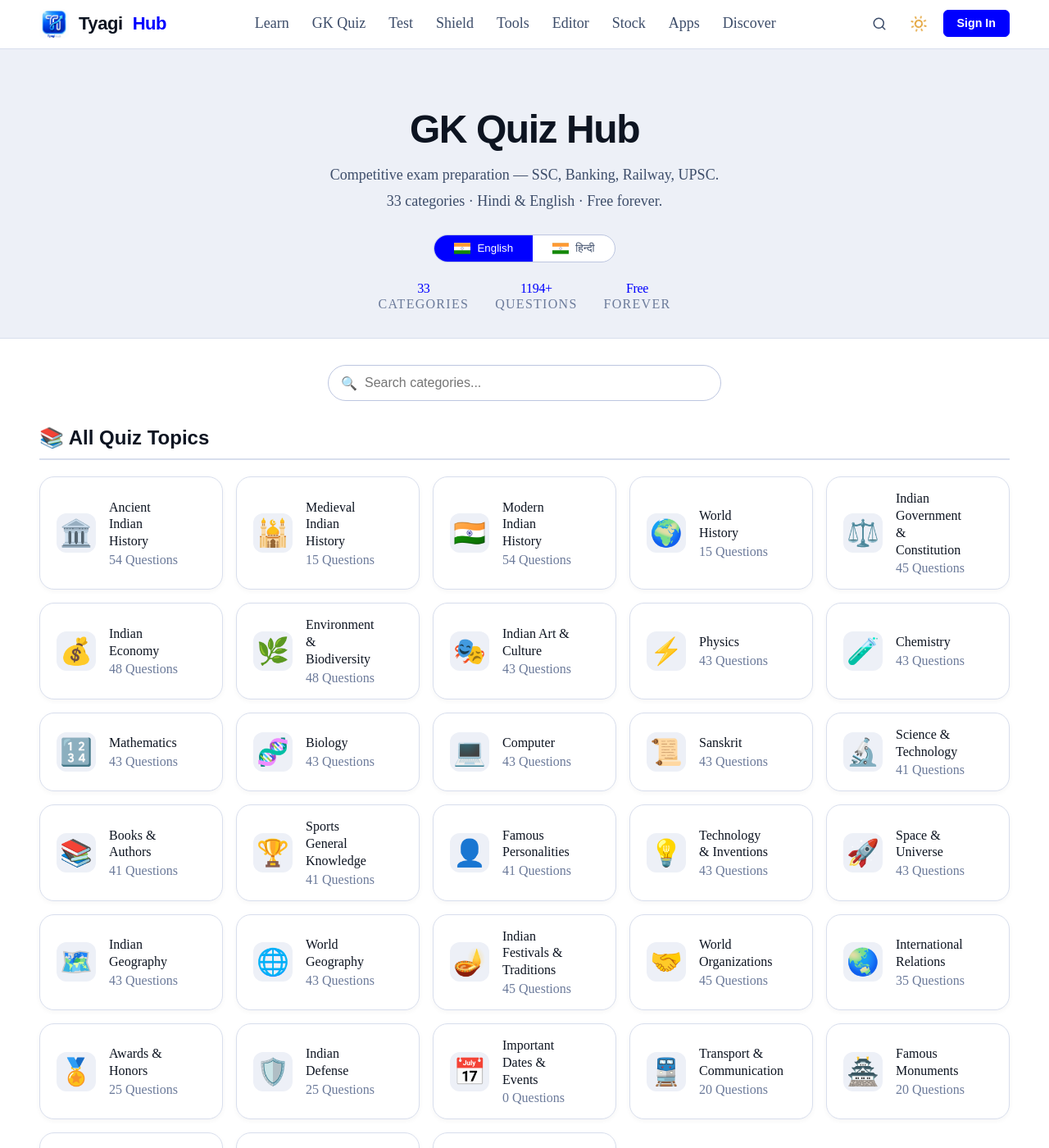
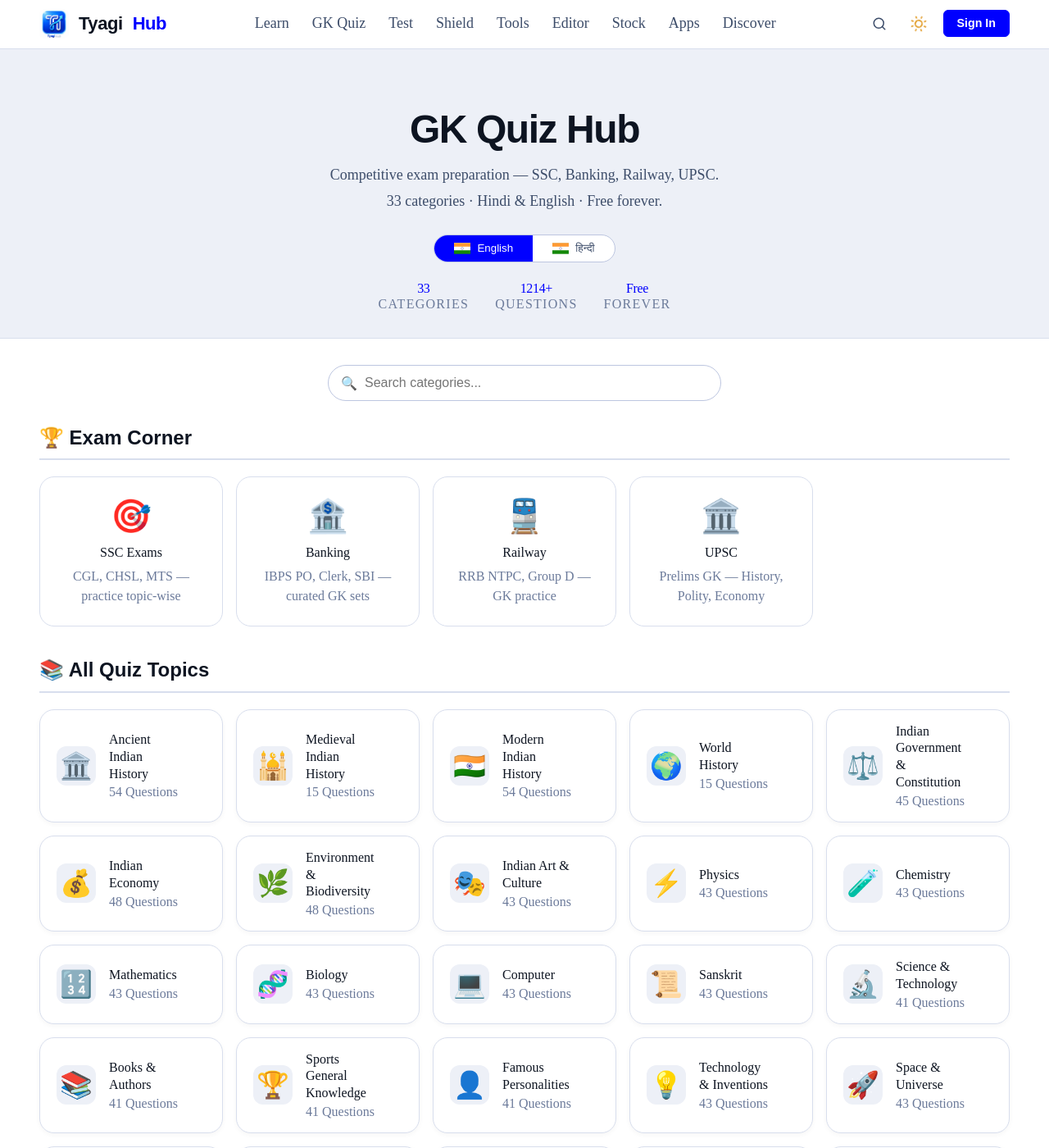
Before and after one commit to HimanshuTyagiJi/TyagiHub, a Jekyll site: the page built from gk-quiz/index.html, in a window 1280 px wide and 1400 px high. Shown: the whole window at 82% size. Built offline with Jekyll 4.4.1, drawn with Linux system fonts in a browser that asks for light colours.

Commit message:
Update index.html

```diff
--- a/gk-quiz/index.html
+++ b/gk-quiz/index.html
@@ -70,6 +70,32 @@ extra_js:
     </div>
 
     <div data-lang-section="en">
+      <div class="quiz-section">
+        <h2 class="quiz-section__title">🏆 Exam Corner</h2>
+        <div class="exam-corner">
+          <a href="{{ site.url }}/gk-quiz/ssc/" class="exam-card">
+            <div class="exam-card__icon">🎯</div>
+            <div class="exam-card__name">SSC Exams</div>
+            <div class="exam-card__desc">CGL, CHSL, MTS — practice topic-wise</div>
+          </a>
+          <a href="{{ site.url }}/gk-quiz/banking/" class="exam-card">
+            <div class="exam-card__icon">🏦</div>
+            <div class="exam-card__name">Banking</div>
+            <div class="exam-card__desc">IBPS PO, Clerk, SBI — curated GK sets</div>
+          </a>
+          <a href="{{ site.url }}/gk-quiz/railway/" class="exam-card">
+            <div class="exam-card__icon">🚆</div>
+            <div class="exam-card__name">Railway</div>
+            <div class="exam-card__desc">RRB NTPC, Group D — GK practice</div>
+          </a>
+          <a href="{{ site.url }}/gk-quiz/upsc/" class="exam-card">
+            <div class="exam-card__icon">🏛️</div>
+            <div class="exam-card__name">UPSC</div>
+            <div class="exam-card__desc">Prelims GK — History, Polity, Economy</div>
+          </a>
+        </div>
+      </div>
+
       <div class="quiz-section">
         <h2 class="quiz-section__title">📚 All Quiz Topics</h2>
         <div class="quiz-grid">
@@ -379,22 +405,22 @@ extra_js:
         <h2 class="quiz-section__title">🏆 परीक्षा कॉर्नर</h2>
         <div class="exam-corner">
           <a href="{{ site.url }}/gk-quiz/hi/ssc/" class="exam-card">
-            <div class="exam-card__icon">🎯</div>
+            <div class="exam-corner__icon">🎯</div>
             <div class="exam-card__name">SSC परीक्षा</div>
             <div class="exam-card__desc">CGL, CHSL, MTS — विषयवार अभ्यास</div>
           </a>
           <a href="{{ site.url }}/gk-quiz/hi/banking/" class="exam-card">
-            <div class="exam-card__icon">🏦</div>
+            <div class="exam-corner__icon">🏦</div>
             <div class="exam-card__name">बैंकिंग</div>
             <div class="exam-card__desc">IBPS PO, Clerk, SBI — GK प्रश्न</div>
           </a>
           <a href="{{ site.url }}/gk-quiz/hi/railway/" class="exam-card">
-            <div class="exam-card__icon">🚆</div>
+            <div class="exam-corner__icon">🚆</div>
             <div class="exam-card__name">रेलवे</div>
             <div class="exam-card__desc">RRB NTPC, Group D — GK अभ्यास</div>
           </a>
           <a href="{{ site.url }}/gk-quiz/hi/upsc/" class="exam-card">
-            <div class="exam-card__icon">🏛️</div>
+            <div class="exam-corner__icon">🏛️</div>
             <div class="exam-card__name">UPSC</div>
             <div class="exam-card__desc">Prelims GK — इतिहास, राजव्यवस्था</div>
           </a>
@@ -657,7 +683,7 @@ extra_js:
     "international-relations": {% assign f = site.data.quiz.en.international-relations %}{% if f.questions %}{{ f.questions.size }}{% elsif f.size %}{{ f.size }}{% else %}0{% endif %},
     "awards-honors": {% assign f = site.data.quiz.en.awards-honors %}{% if f.questions %}{{ f.questions.size }}{% elsif f.size %}{{ f.size }}{% else %}0{% endif %},
     "indian-defense": {% assign f = site.data.quiz.en.indian-defense %}{% if f.questions %}{{ f.questions.size }}{% elsif f.size %}{{ f.size }}{% else %}0{% endif %},
-    "important-dates": {% if site.data.quiz.en.important-dates.questions %}{{ site.data.quiz.en.important-dates.questions.size }}{% else %}0{% endif %},
+    "important-dates": {% assign f = site.data.quiz.en.important-dates %}{% if f.questions %}{{ f.questions.size }}{% elsif f.size %}{{ f.size }}{% else %}0{% endif %},
     "transport": {% assign f = site.data.quiz.en.transport %}{% if f.questions %}{{ f.questions.size }}{% elsif f.size %}{{ f.size }}{% else %}0{% endif %},
     "famous-monuments": {% assign f = site.data.quiz.en.famous-monuments %}{% if f.questions %}{{ f.questions.size }}{% elsif f.size %}{{ f.size }}{% else %}0{% endif %},
     "wildlife": {% assign f = site.data.quiz.en.wildlife %}{% if f.questions %}{{ f.questions.size }}{% elsif f.size %}{{ f.size }}{% else %}0{% endif %},
@@ -676,7 +702,7 @@ extra_js:
     "physics": {% assign f = site.data.quiz.hi.physics %}{% if f.questions %}{{ f.questions.size }}{% elsif f.size %}{{ f.size }}{% else %}0{% endif %},
     "chemistry": {% assign f = site.data.quiz.hi.chemistry %}{% if f.questions %}{{ f.questions.size }}{% elsif f.size %}{{ f.size }}{% else %}0{% endif %},
     "mathematics": {% assign f = site.data.quiz.hi.mathematics %}{% if f.questions %}{{ f.questions.size }}{% elsif f.size %}{{ f.size }}{% else %}0{% endif %},
-    "biology": {% assign f = site.data.quiz.hi.biology %}{% if f.questions %}{{ f.questions.size Ram }}{% elsif f.size %}{{ f.size }}{% else %}0{% endif %},
+    "biology": {% assign f = site.data.quiz.hi.biology %}{% if f.questions %}{{ f.questions.size }}{% elsif f.size %}{{ f.size }}{% else %}0{% endif %},
     "computer": {% assign f = site.data.quiz.hi.computer %}{% if f.questions %}{{ f.questions.size }}{% elsif f.size %}{{ f.size }}{% else %}0{% endif %},
     "sanskrit": {% assign f = site.data.quiz.hi.sanskrit %}{% if f.questions %}{{ f.questions.size }}{% elsif f.size %}{{ f.size }}{% else %}0{% endif %},
     "science-technology": {% assign f = site.data.quiz.hi.science-technology %}{% if f.questions %}{{ f.questions.size }}{% elsif f.size %}{{ f.size }}{% else %}0{% endif %},
```
